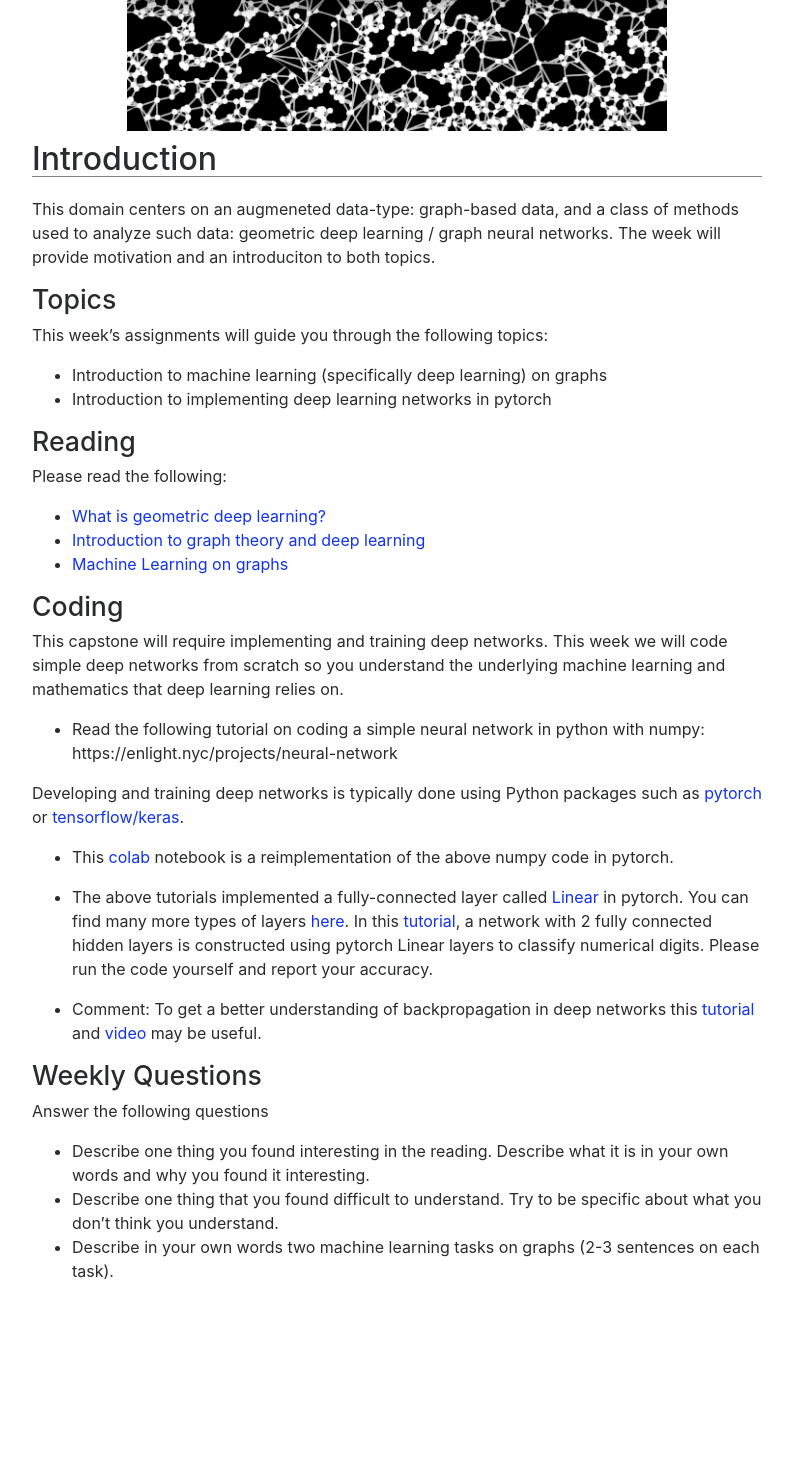
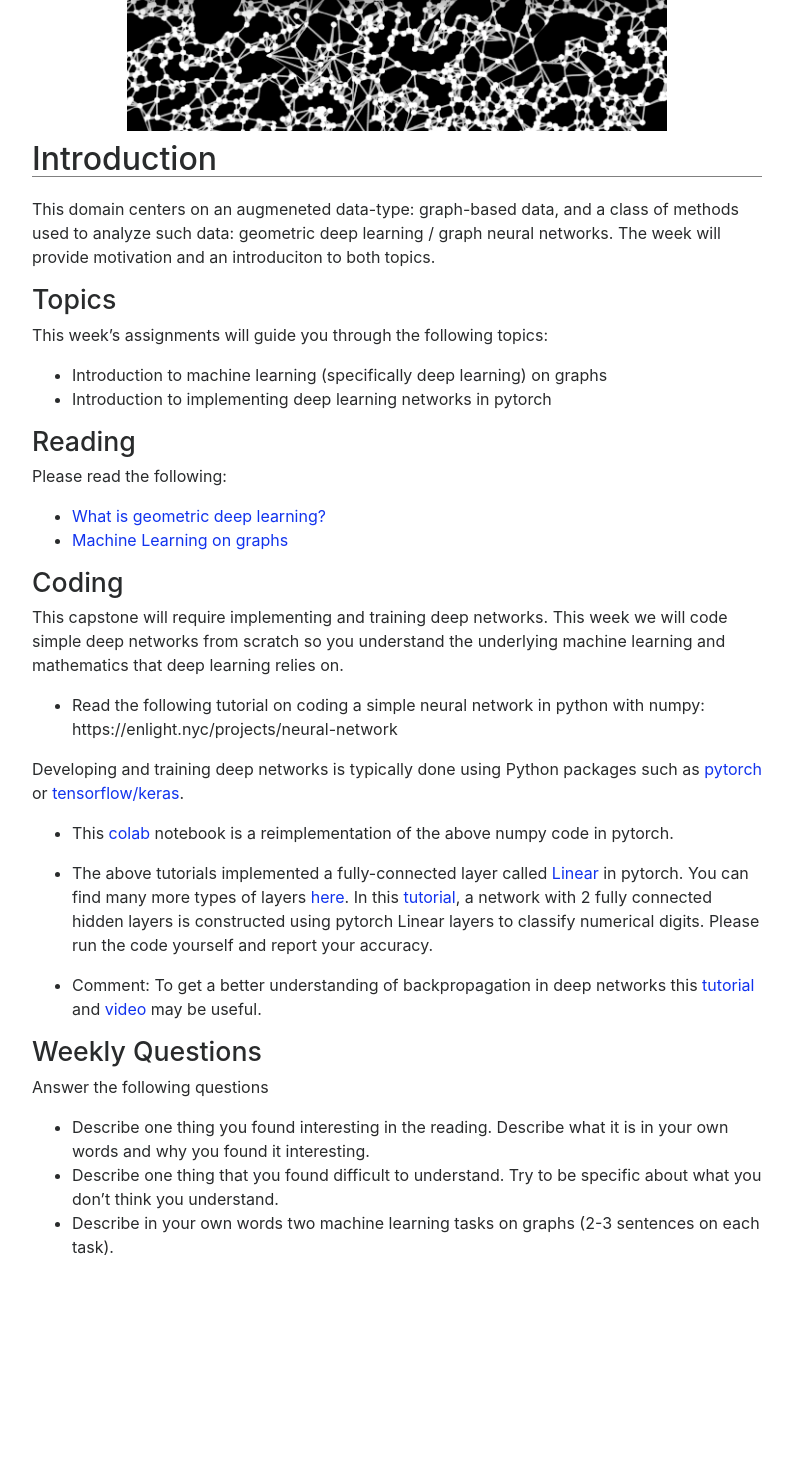
Before and after one commit to gmishne/capstone-graph-2022, a Jekyll site: the page built from weeks/01-Introduction.md, in a window 1280 px wide. Shown: the whole page, without its empty margins (243-1035 px from the left). Built offline with Jekyll 4.4.1, drawn with Linux system fonts in a browser that asks for light colours; nearby versions of some CDN libraries; after the commit the page ends 1435 px from its top, so only the background shows below that.

Commit message:
Update 01-Introduction.md

```diff
--- a/weeks/01-Introduction.md
+++ b/weeks/01-Introduction.md
@@ -17,7 +17,6 @@ This week's assignments will guide you through the following topics:
 
 Please read the following:
 - [What is geometric deep learning?](https://medium.com/@flawnsontong1/what-is-geometric-deep-learning-b2adb662d91d)
-- [Introduction to graph theory and deep learning](https://towardsdatascience.com/graph-theory-and-deep-learning-know-hows-6556b0e9891b)
 - [Machine Learning on graphs](https://towardsdatascience.com/machine-learning-tasks-on-graphs-7bc8f175119a)
 
 ## Coding
```
